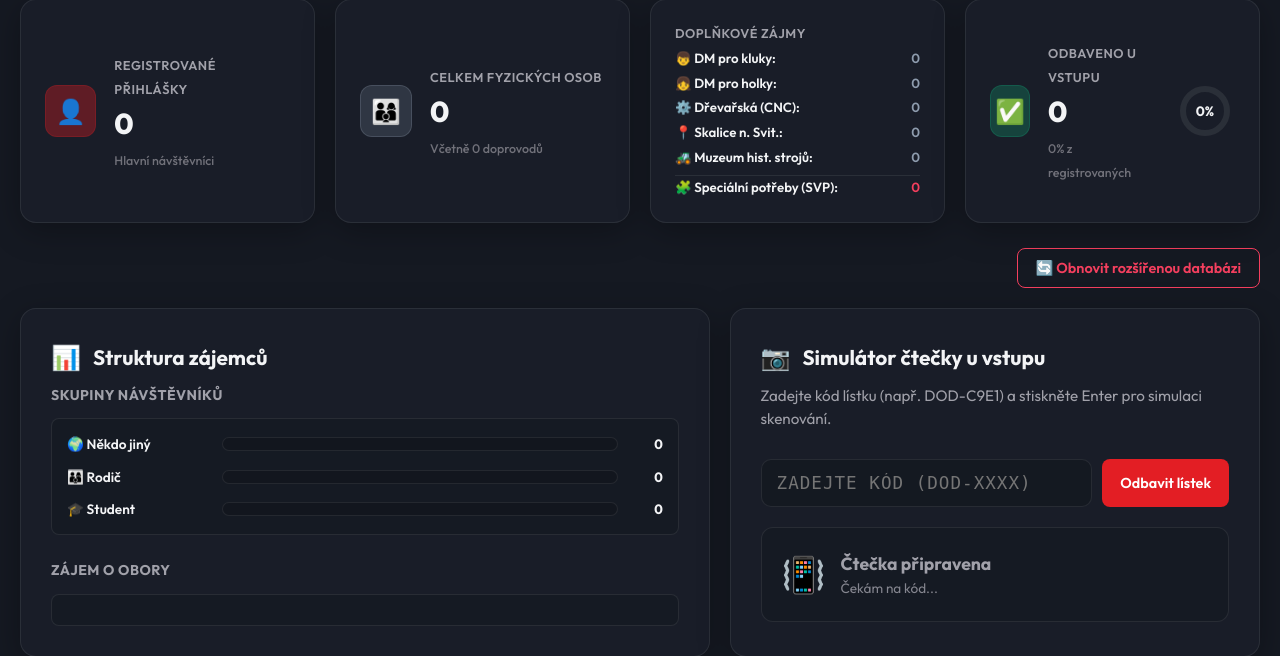
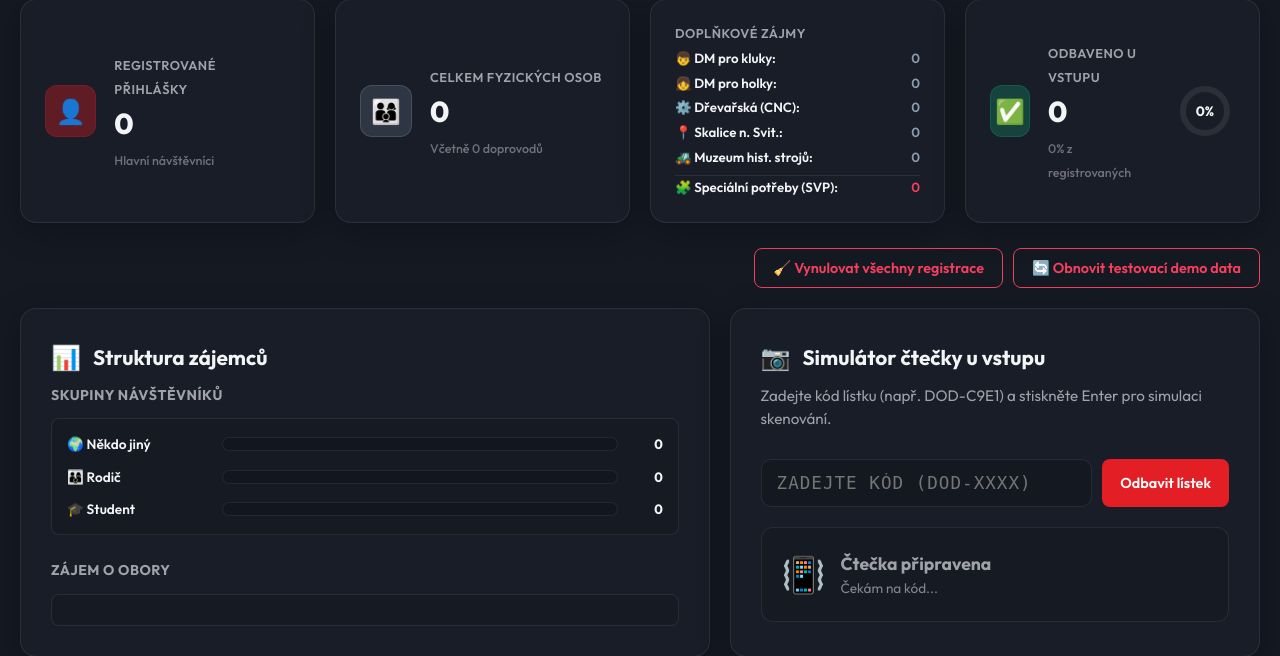
Before and after one commit to janakotlanova86/open-doors-registration, a Flask app: page / in a window 1280 px wide, after a click that opens the changed part. Shown: the part 184-840 px from the top of the page. Run offline with Flask 3, Linux system fonts and the light colour scheme; data that the repository does not hold is empty; parts of the project's set-up code (start-up, migrations or seed data) failed here and were passed over.

Commit message:
Přidání možnosti kompletního vynulování registrací pro ostrý provoz

```diff
--- a/app.py
+++ b/app.py
@@ -531,6 +531,23 @@ def reset_database():
     except Exception as e:
         return jsonify({"status": "error", "message": str(e)}), 500
 
+# 7. Vynulování/vymazání všech registrací (příprava na reálný provoz)
+@app.route('/api/clear', methods=['POST'])
+def clear_database():
+    try:
+        conn = get_db_connection()
+        cursor = conn.cursor()
+        cursor.execute('DELETE FROM visitors')
+        conn.commit()
+        conn.close()
+        return jsonify({
+            "status": "success",
+            "message": "Všechny registrace byly úspěšně vymazány. Databáze je nyní prázdná a připravená na reálný provoz!"
+        })
+
+    except Exception as e:
+        return jsonify({"status": "error", "message": str(e)}), 500
+
 if __name__ == '__main__':
     # Inicializace databáze (pokud neexistuje) bez vynuceného přepsání dat
     if not os.path.exists(DATABASE):
--- a/static/js/app.js
+++ b/static/js/app.js
@@ -432,6 +432,12 @@ const App = {
 
         // Export do CSV
         document.getElementById('btn-export-csv').addEventListener('click', () => this.exportToCSV());
+
+        // Vynulování databáze (příprava na reálný provoz)
+        const btnClearDb = document.getElementById('btn-clear-db');
+        if (btnClearDb) {
+            btnClearDb.addEventListener('click', () => this.clearDatabase());
+        }
 
         // Reset databáze
         document.getElementById('btn-reset-db').addEventListener('click', () => this.resetDatabase());
@@ -878,5 +884,30 @@ const App = {
             console.error("Nepodařilo se resetovat databázi:", err);
             SoundEffects.playError();
         }
+    },
+
+    // VYMAZÁNÍ VŠECH REGISTRACÍ (PŘÍPRAVA NA REÁLNÝ PROVOZ)
+    async clearDatabase() {
+        if (!confirm("VAROVÁNÍ: Tato akce kompletně a nevratně vymaže VŠECHNY registrované návštěvníky z databáze a připraví systém na ostrý provoz. Přejete si pokračovat?")) {
+            return;
+        }
+
+        try {
+            const res = await fetch(`${this.apiBase}/clear`, {
+                method: 'POST'
+            });
+            const data = await res.json();
+
+            if (data.status === 'success') {
+                SoundEffects.playSuccess();
+                alert(data.message);
+                this.loadAdminDashboard();
+            } else {
+                alert(data.message);
+            }
+        } catch (err) {
+            console.error("Nepodařilo se vynulovat registrace:", err);
+            SoundEffects.playError();
+        }
     }
 };
--- a/templates/index.html
+++ b/templates/index.html
@@ -609,8 +609,11 @@
 
                 <!-- Tlačítka rychlého testování -->
                 <div style="display:flex; justify-content:flex-end; margin-bottom:20px; gap:10px;">
+                    <button id="btn-clear-db" class="btn-secondary" style="border: 1px solid var(--rose); color: var(--rose); background: transparent;" title="Vymaže všechny registrace a připraví systém pro reálný provoz na DOD">
+                        🧹 Vynulovat všechny registrace
+                    </button>
                     <button id="btn-reset-db" class="btn-danger-outline" title="Znovu naplní databázi výchozími testovacími záznamy">
-                        🔄 Obnovit rozšířenou databázi
+                        🔄 Obnovit testovací demo data
                     </button>
                 </div>
 
```
